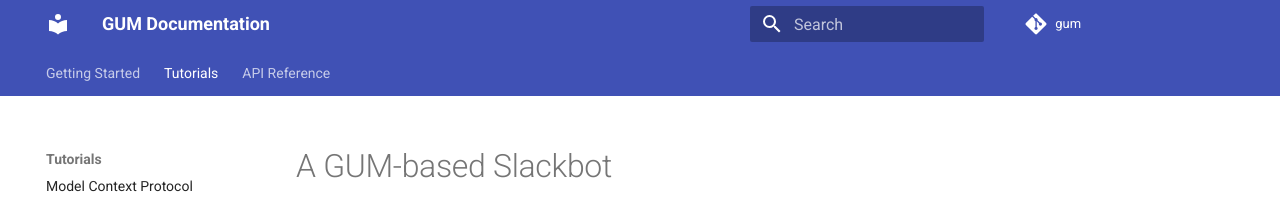
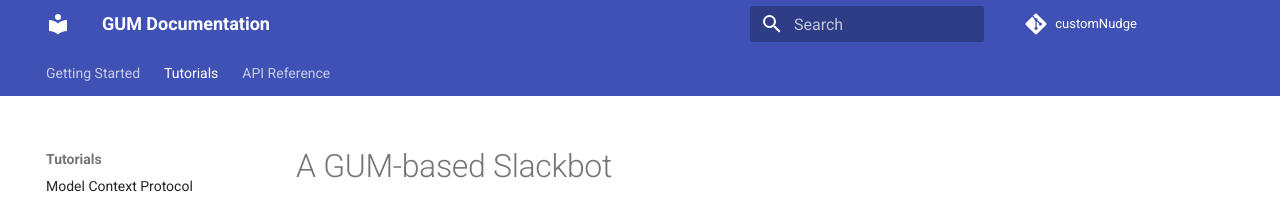
Before and after one commit to darynneqyan/customNudge, an MkDocs documentation site: the page built from docs/tutorials/slackbot.md, in a window 1280 px wide. Shown: the top 205 px of the page. Built offline with MkDocs 1.6.1 and Material for MkDocs 9.7.7, drawn with Linux system fonts in a browser that asks for light colours; comment, search, counter and statistics services are not loaded.

Commit message:
Fix mkdocs.yml repository URL for deployment

```diff
--- a/mkdocs.yml
+++ b/mkdocs.yml
@@ -1,8 +1,8 @@
 site_name: GUM Documentation
 site_description: Documentation for the GUM (General User Models) project
 site_author: GUM Team
-repo_url: https://github.com/generalusermodels/gum
-repo_name: gum
+repo_url: https://github.com/darynneqyan/customNudge
+repo_name: customNudge
 copyright: With inspiration from DSPy docs
 
 theme:
```
